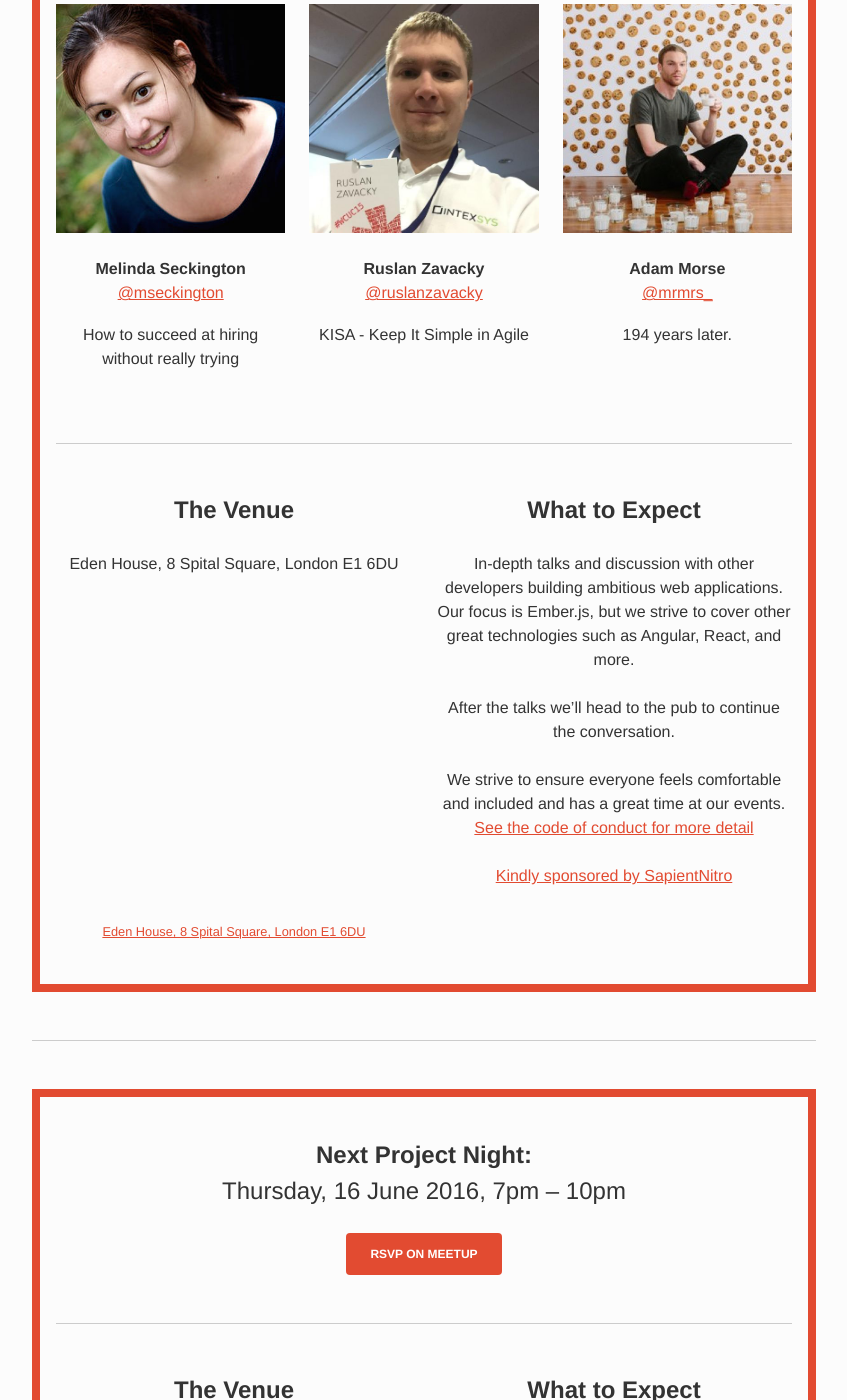
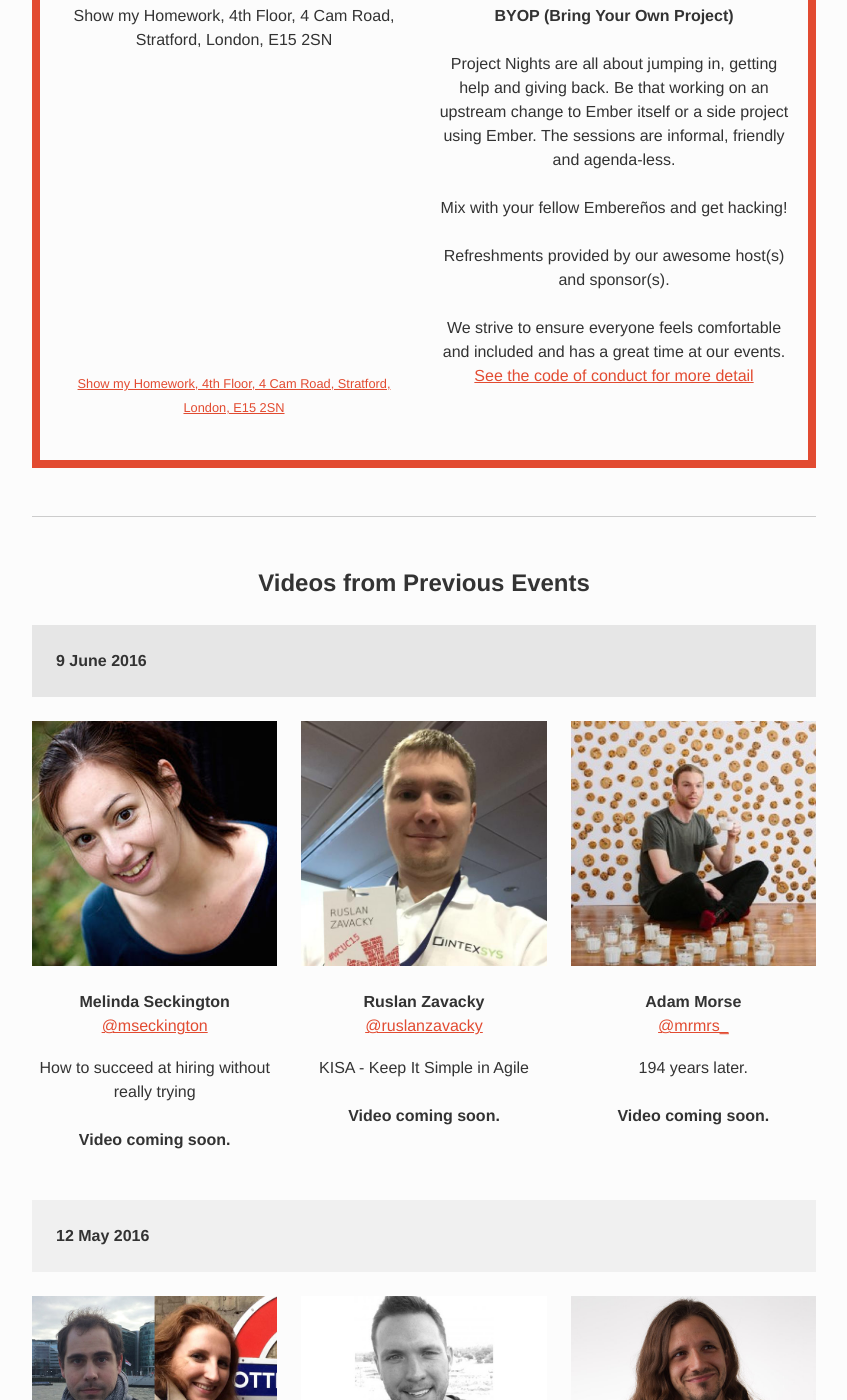
Before and after one commit to emberlondon/emberlondon.github.io, a Jekyll site: the page built from index.html, in a window 1280 px wide and 1400 px high, scrolled down 1093 px. Shown: the whole window, without its empty margins (216-1063 px from the left). Built offline with Jekyll 4.4.1, drawn with Linux system fonts in a browser that asks for light colours; nearby versions of some CDN libraries; some of the changed text lies outside the part shown.

Commit message:
Update post June 2016 meetup

```diff
--- a/_data/events.yml
+++ b/_data/events.yml
@@ -1,23 +1,3 @@
-- type: meetup
-  date: Thursday, 9 June 2016
-  time: 6.30pm – 9.30pm
-  datetime_aria: Thursday, ninth of June, two-thousand and sixteen, six thirty pm to nine thirty pm.
-  location: Eden House, 8 Spital Square, London E1 6DU
-  location_for_google: Eden House, 8 Spital Square, London E1 6DU
-  url: http://www.meetup.com/London-Emberjs-User-Group/events/231092600/
-  talks:
-  - speaker_name: Melinda Seckington
-    speaker_twitter: mseckington
-    image: images/speakers/mseckington-2.jpg
-    title: How to succeed at hiring without really trying
-  - speaker_name: Ruslan Zavacky
-    speaker_twitter: ruslanzavacky
-    image: images/speakers/ruslanzavacky-1.jpg
-    title: KISA - Keep It Simple in Agile
-  - speaker_name: Adam Morse
-    speaker_twitter: mrmrs_
-    image: images/speakers/mrmrs_-1.jpg
-    title: "194 years later."
 - type: project-night
   date: Thursday, 16 June 2016
   time: 7pm – 10pm
@@ -25,3 +5,23 @@
   location: Show my Homework, 4th Floor, 4 Cam Road, Stratford, London, E15 2SN
   location_for_google: 4 Cam Road, Stratford, London, E15 2SN
   url: http://www.meetup.com/London-Emberjs-User-Group/events/231614803/
+# - type: meetup
+#   date:
+#   time: 6.30pm – 9.30pm
+#   datetime_aria:
+#   location: Eden House, 8 Spital Square, London E1 6DU
+#   location_for_google: Eden House, 8 Spital Square, London E1 6DU
+#   url:
+#   talks:
+#   - speaker_name:
+#     speaker_twitter:
+#     image:
+#     title:
+#   - speaker_name:
+#     speaker_twitter:
+#     image:
+#     title:
+#   - speaker_name:
+#     speaker_twitter:
+#     image:
+#     title:
--- a/_data/previous-events.yml
+++ b/_data/previous-events.yml
@@ -1,3 +1,20 @@
+- date: 9 June 2016
+  talks:
+  - speaker_name: Melinda Seckington
+    speaker_twitter: mseckington
+    image: images/speakers/mseckington-2.jpg
+    info: How to succeed at hiring without really trying
+    video_url:
+  - speaker_name: Ruslan Zavacky
+    speaker_twitter: ruslanzavacky
+    image: images/speakers/ruslanzavacky-1.jpg
+    info: KISA - Keep It Simple in Agile
+    video_url:
+  - speaker_name: Adam Morse
+    speaker_twitter: mrmrs_
+    image: images/speakers/mrmrs_-1.jpg
+    info: "194 years later."
+    video_url:
 - date: 12 May 2016
   talks:
   - speaker_name: Show My Homework
```
